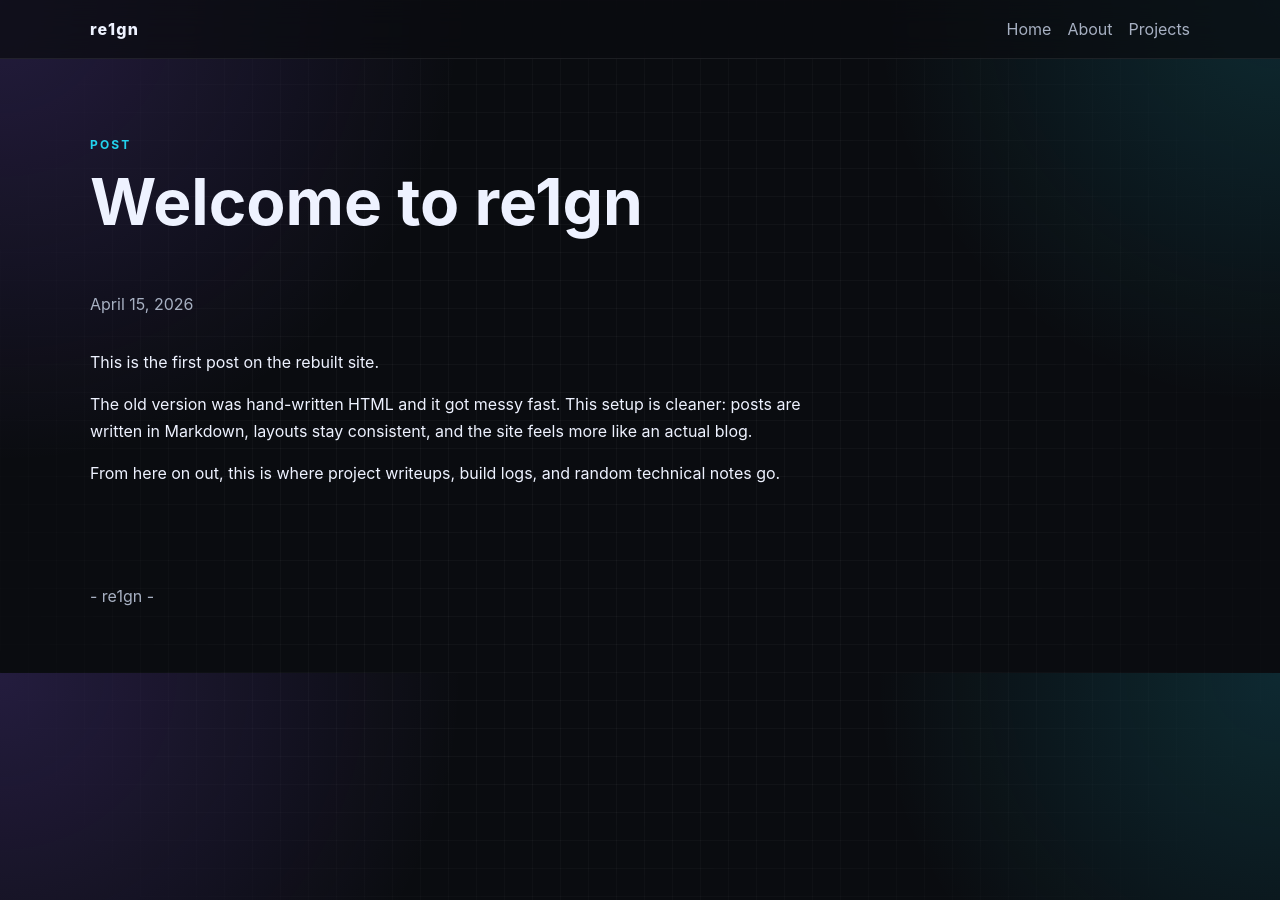
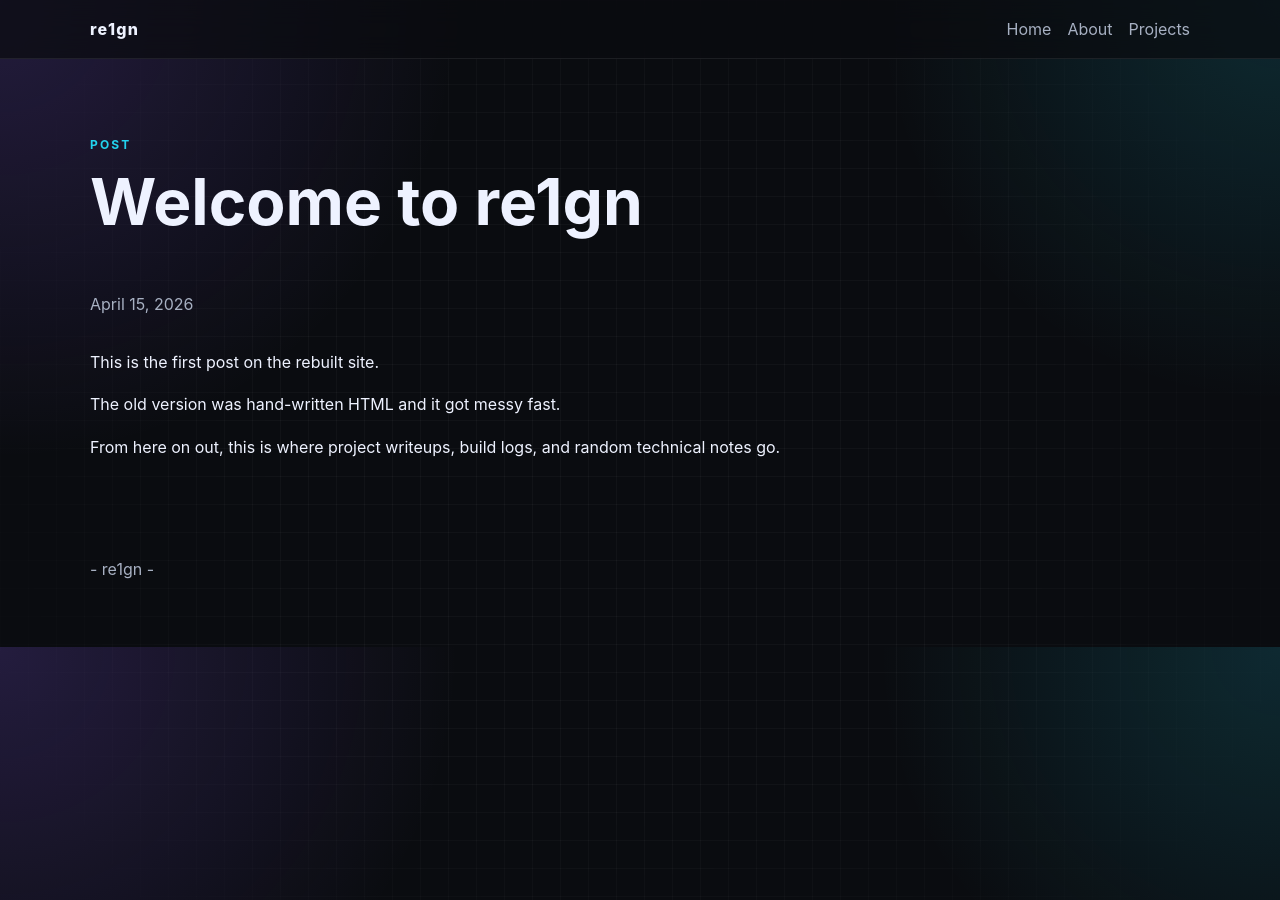
Before and after one commit to re1gn182/re1gn182.github.io, a Jekyll site: the page built from _posts/2026-04-15-welcome-to-re1gn.md, in a window 1280 px wide. Built offline with Jekyll 4.4.1, drawn with Linux system fonts in a browser that asks for light colours.

Commit message:
Update 2026-04-15-welcome-to-re1gn.md

```diff
--- a/_posts/2026-04-15-welcome-to-re1gn.md
+++ b/_posts/2026-04-15-welcome-to-re1gn.md
@@ -6,6 +6,6 @@ date: 2026-04-15 12:00:00 -0500
 
 This is the first post on the rebuilt site.
 
-The old version was hand-written HTML and it got messy fast. This setup is cleaner: posts are written in Markdown, layouts stay consistent, and the site feels more like an actual blog.
+The old version was hand-written HTML and it got messy fast.
 
 From here on out, this is where project writeups, build logs, and random technical notes go.
```
